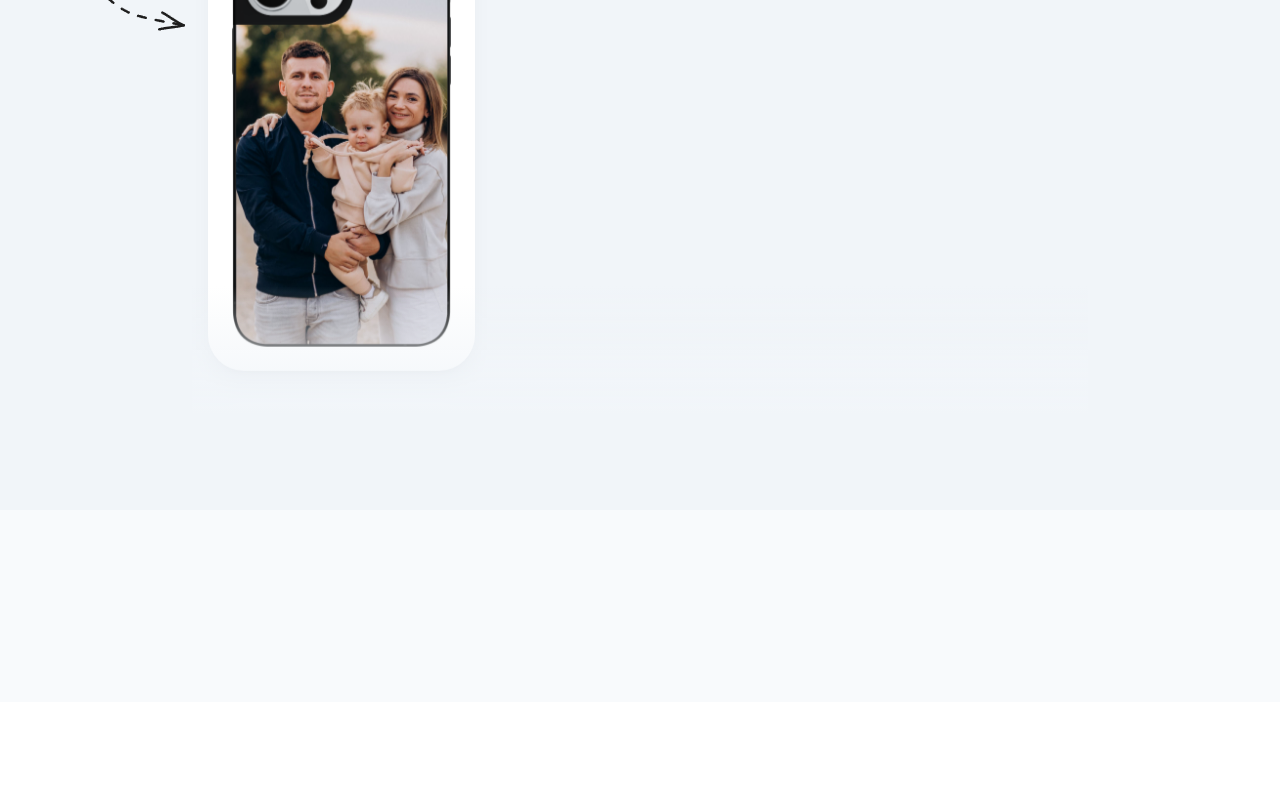
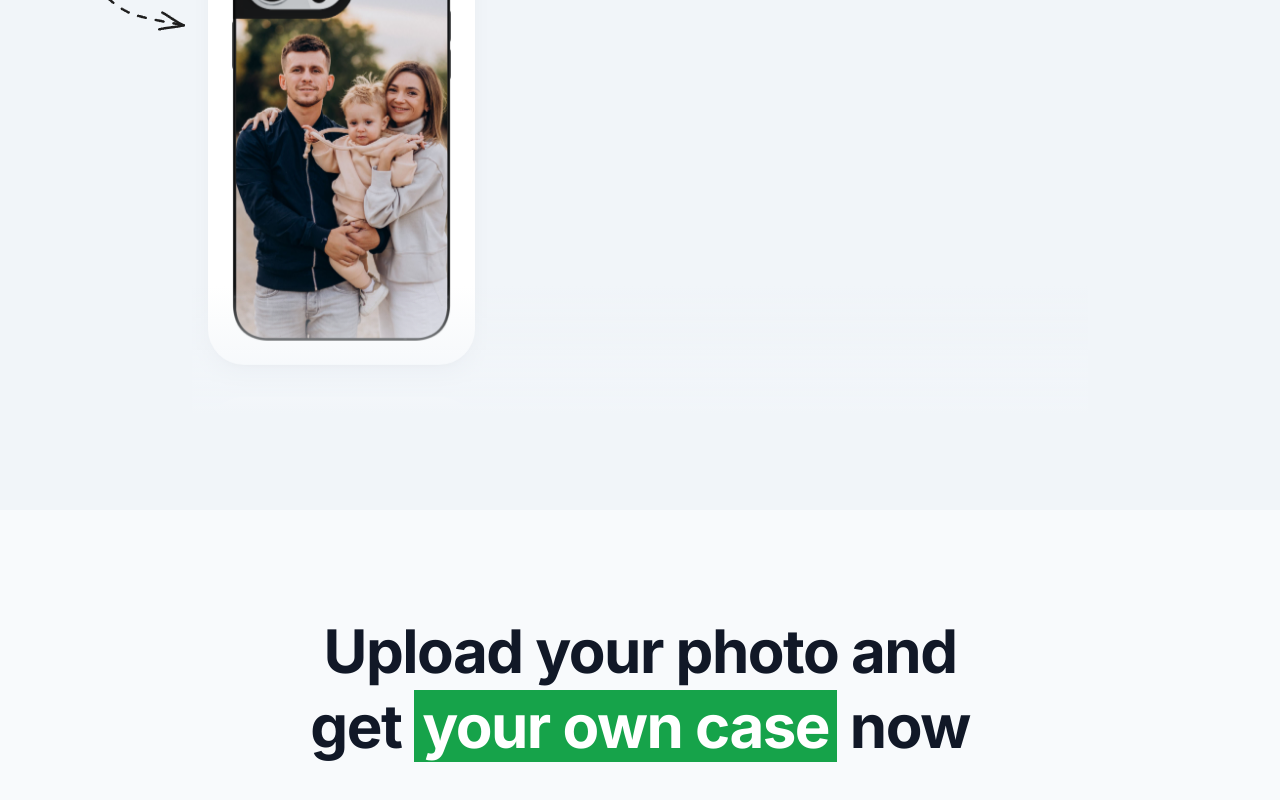
Before and after one commit to KenanRamazanov/CaseCobra, a Next.js app: page / in a window 1280 px wide. Shown: the part 2030-2830 px from the top of the page. Before the commit the page ends 2732 px from the top, so only its background shows below. Built offline with nearby package versions, Linux system fonts and the light colour scheme; no server answers.

Commit message:
Editing main page

```diff
--- a/src/app/page.tsx
+++ b/src/app/page.tsx
@@ -207,8 +207,16 @@
 
       <section>
         <MaxWidthWrapper className="py-24">
-          <div className="flex">
-
+          <div className="mb-12 px-6 lg:px-8">
+             <div className="mx-auto max-w-2xl sm:text-center">
+             <h2 className='order-1 mt-2 tracking-tight text-center text-balance !leading-tight font-bold text-5xl md:text-6xl text-gray-900'>
+                Upload your photo and get{' '}
+                <span className='relative px-2 bg-green-600 text-white'>
+                  your own case
+                </span>{' '}
+                now
+              </h2>
+             </div>
           </div>
         </MaxWidthWrapper>
       </section>
```
